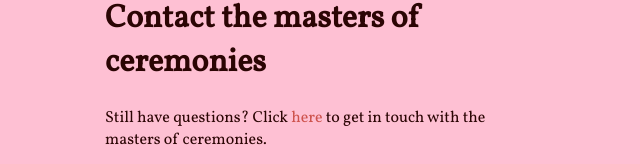
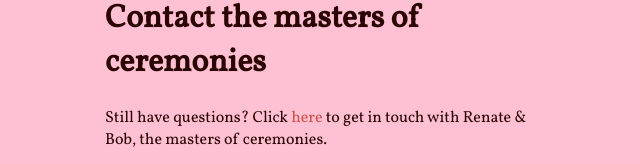
Before and after one commit to bobvanluijt/tosja-richard, a Jekyll site: the page built from index.md, in a window 1280 px wide and 900 px high, scrolled down 1231 px. Shown: the part 733-897 px from the top of the window, without its empty margins (553-1193 px from the left). Built offline with Jekyll 4.4.1, drawn with Linux system fonts in a browser that asks for light colours; nearby versions of some CDN libraries; comment, search, counter and statistics services are not loaded; some of the changed text lies outside the part shown.

Commit message:
Update index.md

```diff
--- a/index.md
+++ b/index.md
@@ -50,4 +50,4 @@
 
 # Contact the masters of ceremonies
 
-Still have questions? Click [here](mailto:wedding@tosja-richard.com) to get in touch with the masters of ceremonies.
+Still have questions? Click [here](mailto:wedding@tosja-richard.com) to get in touch with Renate & Bob, the masters of ceremonies.
```
Also changed, not shown: other parts of index.md (+1 -1 lines).
